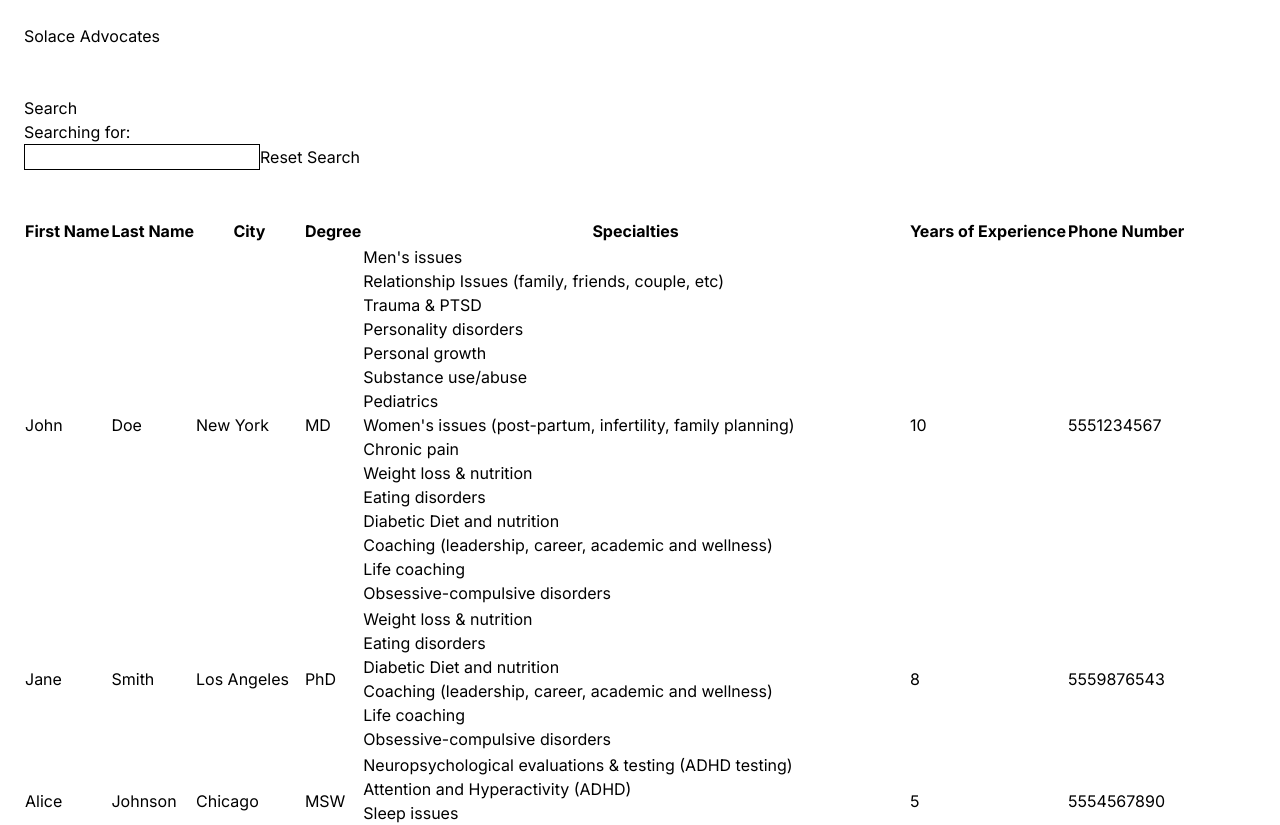
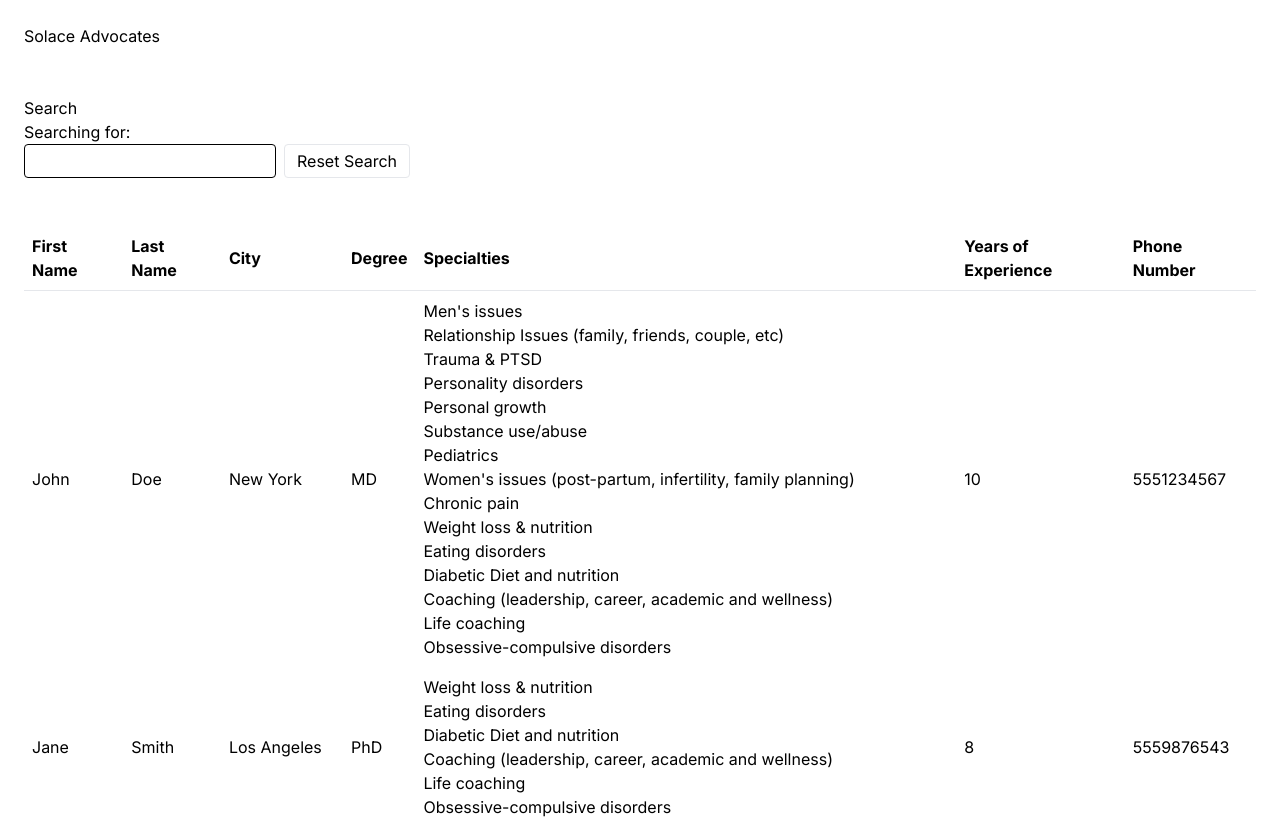
Before and after one commit to adamhenson/advocates-assessment, a Next.js app: page / in a window 1280 px wide. Shown: the top 825 px of the page. Built offline with nearby package versions, Linux system fonts and the light colour scheme.

Commit message:
refactor(ui): add Advocate type, typed state, loading/error UI, table semantics and keys, and tailwind classes

```diff
--- a/src/app/page.tsx
+++ b/src/app/page.tsx
@@ -1,38 +1,61 @@
 "use client";
 
 import { useEffect, useState } from "react";
+import type { Advocate } from "../types/advocate";
 
 export default function Home() {
-  const [advocates, setAdvocates] = useState([]);
-  const [filteredAdvocates, setFilteredAdvocates] = useState([]);
+  const [advocates, setAdvocates] = useState<Advocate[]>([]);
+  const [filteredAdvocates, setFilteredAdvocates] = useState<Advocate[]>([]);
   const [searchTerm, setSearchTerm] = useState("");
+  const [isLoading, setIsLoading] = useState(false);
+  const [error, setError] = useState<string | null>(null);
+  useEffect(() => {
+    const handler = setTimeout(() => {
+      const q = searchTerm.toLowerCase();
+      const filtered = advocates.filter((advocate) => {
+        const first = advocate.firstName?.toLowerCase?.() || "";
+        const last = advocate.lastName?.toLowerCase?.() || "";
+        const city = advocate.city?.toLowerCase?.() || "";
+        const degree = advocate.degree?.toLowerCase?.() || "";
+        const specs = Array.isArray(advocate.specialties) ? advocate.specialties : [];
+        const years = advocate.yearsOfExperience?.toString?.() || "";
+
+        return (
+          first.includes(q) ||
+          last.includes(q) ||
+          city.includes(q) ||
+          degree.includes(q) ||
+          specs.some((s) => s.toLowerCase().includes(q)) ||
+          years.includes(q)
+        );
+      });
+      setFilteredAdvocates(filtered);
+    }, 200);
+
+    return () => clearTimeout(handler);
+  }, [searchTerm, advocates]);
 
   useEffect(() => {
-    console.log("fetching advocates...");
-    fetch("/api/advocates").then((response) => {
-      response.json().then((jsonResponse) => {
-        setAdvocates(jsonResponse.data);
-        setFilteredAdvocates(jsonResponse.data);
-      });
-    });
+    const run = async () => {
+      try {
+        setIsLoading(true);
+        setError(null);
+        const response = await fetch("/api/advocates");
+        const json: { data: Advocate[] } = await response.json();
+        setAdvocates(json.data);
+        setFilteredAdvocates(json.data);
+      } catch (e: any) {
+        setError("Failed to load advocates");
+      } finally {
+        setIsLoading(false);
+      }
+    };
+    run();
   }, []);
 
-  const onChange = (e) => {
+  const onChange = (e: React.ChangeEvent<HTMLInputElement>) => {
     const nextTerm = e.target.value;
     setSearchTerm(nextTerm);
-
-    const filtered = advocates.filter((advocate) => {
-      return (
-        advocate.firstName.includes(nextTerm) ||
-        advocate.lastName.includes(nextTerm) ||
-        advocate.city.includes(nextTerm) ||
-        advocate.degree.includes(nextTerm) ||
-        advocate.specialties.includes(nextTerm) ||
-        advocate.yearsOfExperience?.toString?.().includes(nextTerm)
-      );
-    });
-
-    setFilteredAdvocates(filtered);
   };
 
   const onClick = () => {
@@ -41,48 +64,55 @@ export default function Home() {
   };
 
   return (
-    <main style={{ margin: "24px" }}>
+    <main className="m-6">
       <h1>Solace Advocates</h1>
       <br />
       <br />
       <div>
         <p>Search</p>
         <p>Searching for: {searchTerm}</p>
-        <input style={{ border: "1px solid black" }} value={searchTerm} onChange={onChange} />
-        <button onClick={onClick}>Reset Search</button>
+        <input className="border border-black rounded px-2 py-1" value={searchTerm} onChange={onChange} />
+        <button className="ml-2 px-3 py-1 border rounded" onClick={onClick}>Reset Search</button>
       </div>
       <br />
       <br />
-      <table>
+      {isLoading && <div>Loading advocates…</div>}
+      {error && <div className="text-red-600">{error}</div>}
+      {!isLoading && !error && (
+        <table className="w-full border-collapse">
           <thead>
-          <th>First Name</th>
-          <th>Last Name</th>
-          <th>City</th>
-          <th>Degree</th>
-          <th>Specialties</th>
-          <th>Years of Experience</th>
-          <th>Phone Number</th>
+            <tr>
+              <th className="text-left border-b p-2">First Name</th>
+              <th className="text-left border-b p-2">Last Name</th>
+              <th className="text-left border-b p-2">City</th>
+              <th className="text-left border-b p-2">Degree</th>
+              <th className="text-left border-b p-2">Specialties</th>
+              <th className="text-left border-b p-2">Years of Experience</th>
+              <th className="text-left border-b p-2">Phone Number</th>
+            </tr>
           </thead>
           <tbody>
             {filteredAdvocates.map((advocate) => {
+              const rowKey = advocate.id ?? `${advocate.firstName}-${advocate.lastName}-${advocate.phoneNumber}`;
               return (
-              <tr>
-                <td>{advocate.firstName}</td>
-                <td>{advocate.lastName}</td>
-                <td>{advocate.city}</td>
-                <td>{advocate.degree}</td>
-                <td>
-                  {advocate.specialties.map((s) => (
-                    <div>{s}</div>
+                <tr key={rowKey} className="hover:bg-gray-50">
+                  <td className="p-2">{advocate.firstName}</td>
+                  <td className="p-2">{advocate.lastName}</td>
+                  <td className="p-2">{advocate.city}</td>
+                  <td className="p-2">{advocate.degree}</td>
+                  <td className="p-2">
+                    {advocate.specialties.map((s, idx) => (
+                      <div key={`${rowKey}-spec-${idx}`}>{s}</div>
                     ))}
                   </td>
-                <td>{advocate.yearsOfExperience}</td>
-                <td>{advocate.phoneNumber}</td>
+                  <td className="p-2">{advocate.yearsOfExperience}</td>
+                  <td className="p-2">{advocate.phoneNumber}</td>
                 </tr>
               );
             })}
           </tbody>
         </table>
+      )}
     </main>
   );
 }
--- /dev/null
+++ b/src/types/advocate.ts
@@ -0,0 +1,10 @@
+export interface Advocate {
+  id?: number;
+  firstName: string;
+  lastName: string;
+  city: string;
+  degree: string;
+  specialties: string[];
+  yearsOfExperience: number;
+  phoneNumber: string | number;
+}
```
Lines whose indentation alone changed are shown as unchanged.
